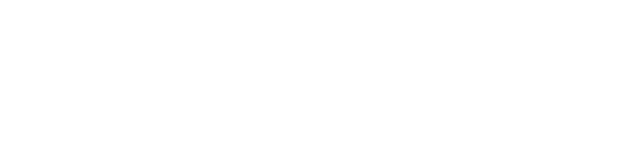
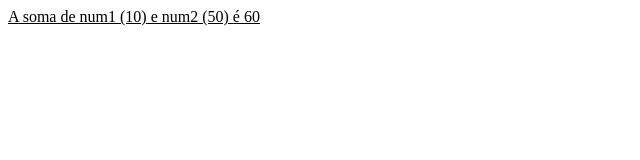
Before and after one commit to AlfredoLSN/jsintro, a plain HTML site: page index.html in a window 1280 px wide. Shown: the whole page, without its empty margins (0-640 px from the left). Drawn offline with Linux system fonts and the light colour scheme.

Commit message:
adiciona script dentro de html

```diff
--- a/index.html
+++ b/index.html
@@ -7,6 +7,13 @@
     <title>JavaScript</title>
 </head>
 <body>
-
+    <h1>Javascript</h1>
+    <script>
+        console.log("Hello World");
+        const num1 = 10;
+        const num2 = 50;
+        const soma = num1 + num2;
+        document.body.innerHTML = `<u>A soma de num1 (${num1}) e num2 (${num2}) é ${soma}</u>`;
+    </script>
 </body>
 </html>
```
